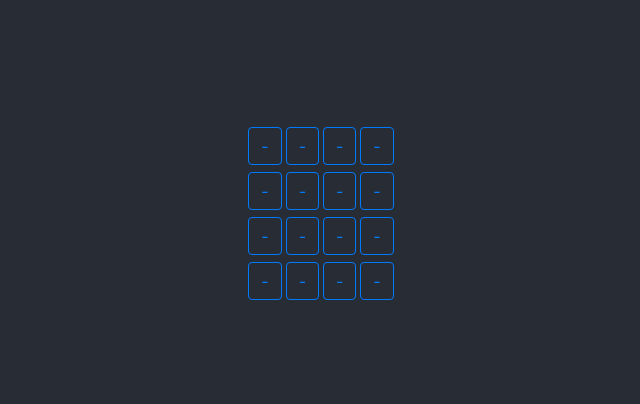
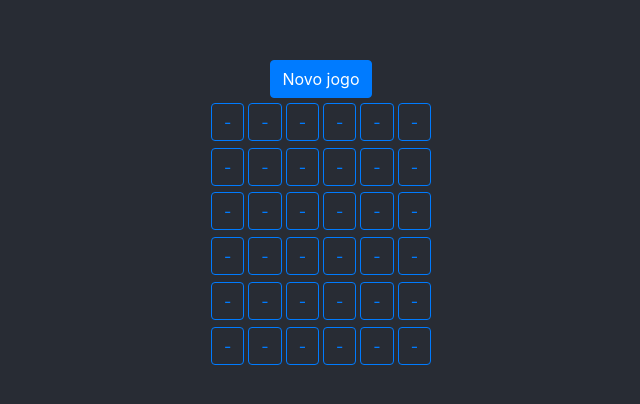
Before and after one commit to fsalmeida/minefield, a React (Create React App) app: page / in a window 1280 px wide. Shown: the part 188-592 px from the top of the page, without its empty margins (319-959 px from the left). Built offline with nearby package versions, Linux system fonts and the light colour scheme.

Commit message:
Estrutura para criar jogos de forma dinâmica

```diff
--- a/src/components/minefield/Minefield.js
+++ b/src/components/minefield/Minefield.js
@@ -1,38 +1,50 @@
 import React from 'react';
 import './Minefield.css';
 import Field from './Field/Field';
-const { MinefieldGame } = require('../../js/MinefieldGame')
+import Button from 'react-bootstrap/Button';
+const { MinefieldGameGenerator } = require('../../js/MinefieldGameGenerator')
 
 class Minefield extends React.Component {
     constructor(props) {
         super(props);
 
-        this.minefieldGame = new MinefieldGame(4, 4, '*........*......');
+        this.setup = {
+            lines: 6,
+            columns: 6,
+            bombs: 5
+        };
+
+        this.newGame();
     }
 
     onToggle(line, column) {
-        let toggleResult = this.minefieldGame.toggle(line, column);
+        const toggleResult = this.minefieldGame.toggle(line, column);
 
         this.setState({
             minefieldGame: this.minefieldGame
         })
 
         if (toggleResult.hasExploded) {
-            alert("Você explodiu!");
+            setTimeout(() => alert("Você explodiu!"), 100);
         }
         else if (toggleResult.isWinner)
-            alert("Você ganhou!");
+            setTimeout(() => alert("Parabéns, você ganhou!"), 100);
+    }
+
+    newGame() {
+        this.minefieldGame = new MinefieldGameGenerator()
+            .generateNewGame(this.setup.lines, this.setup.columns, this.setup.bombs);
+        this.setState({ minefieldGame: this.minefieldGame })
     }
 
     render() {
-        return <div className="minefield">
-
-            {
-                this.minefieldGame.endOfGame ?
-                    (<div>Acabou</div>)
-                    : ''
-            }
-
+        return <div>
+            <div>
+                <Button variant="primary" onClick={() => this.newGame()}>
+                    Novo jogo
+                </Button>
+            </div>
+            <div className="minefield">
                 {
                     this.minefieldGame.field.map((minefieldRow, lineIndex) => {
                         const minefieldRowItems = minefieldRow.map((field, columnIndex) => {
@@ -42,13 +54,14 @@ class Minefield extends React.Component {
                         });
 
                         return (
-                        <div className="minefield-row">
+                            <div key={lineIndex} className="minefield-row">
                                 {minefieldRowItems}
                             </div>
                         );
                     })
                 }
             </div >
+        </div>
     }
 }
 
```
Lines whose indentation alone changed are shown as unchanged.
